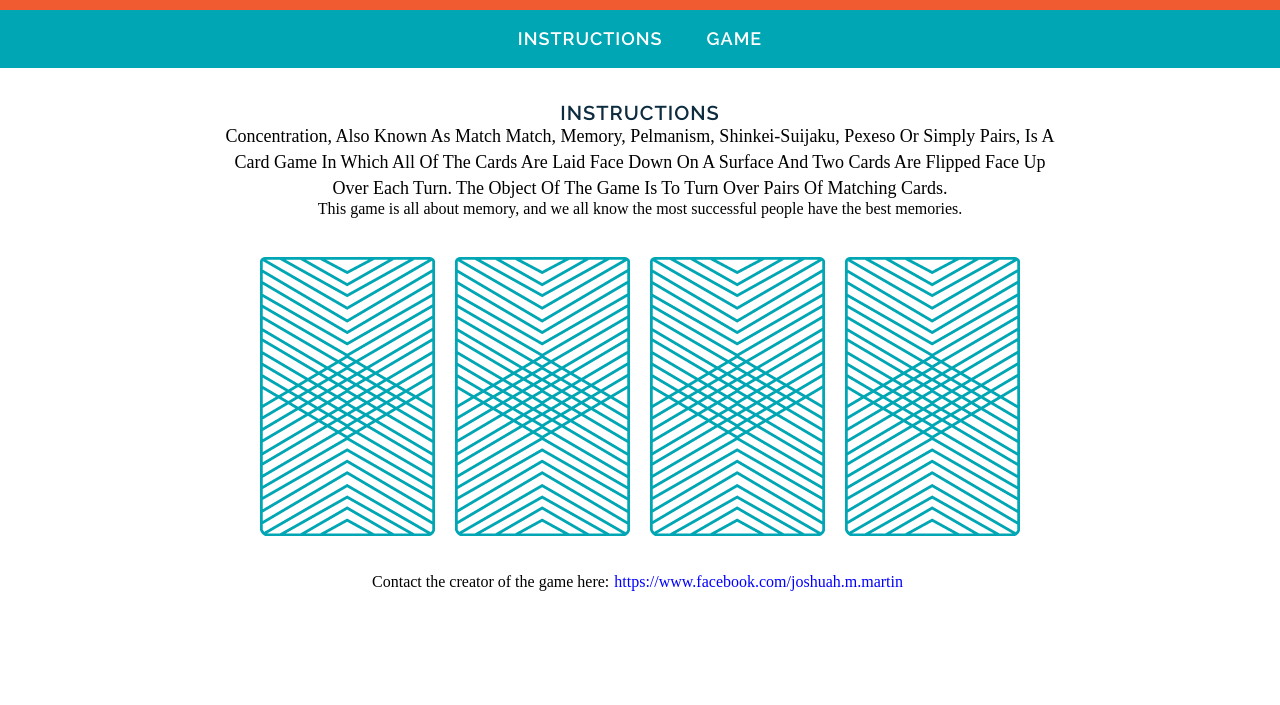
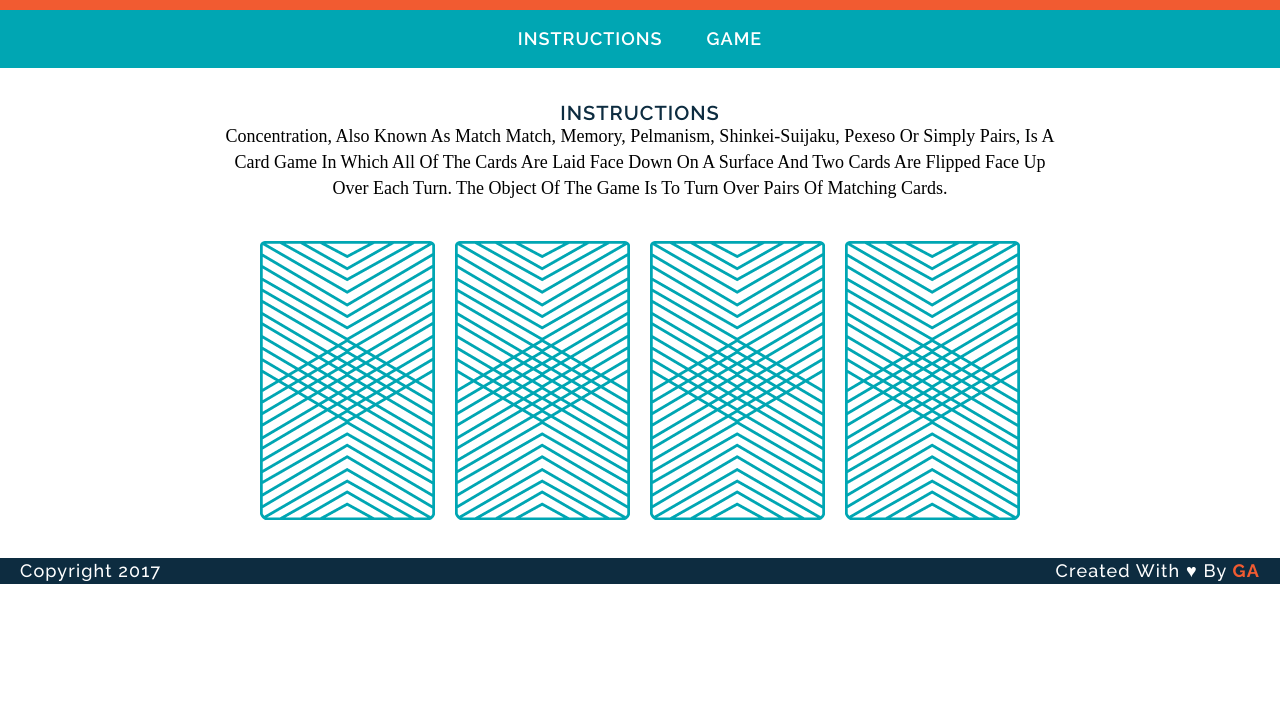
Before and after one commit to HajimeNoJosh/wdi-fundamentals-memorygame, a plain HTML site: page memory_game/index.html in a window 1280 px wide. Shown: the part 95-800 px from the top of the page. Drawn offline with Linux system fonts and the light colour scheme; a web font is replaced by a local one.

Commit message:
navigation

```diff
--- a/memory_game/css/reset.css
+++ b/memory_game/css/reset.css
@@ -1,84 +1,21 @@
-html,
-body,
-div,
-span,
-applet,
-object,
-iframe,
-h1,
-h2,
-h3,
-h4,
-h5,
-h6,
-p,
-blockquote,
-pre,
-a,
-abbr,
-acronym,
-address,
-big,
-cite,
-code,
-del,
-dfn,
-em,
-img,
-ins,
-kbd,
-q,
-s,
-samp,
-small,
-strike,
-strong,
-sub,
-sup,
-tt,
-var,
-b,
-u,
-i,
-center,
-dl,
-dt,
-dd,
-ol,
-ul,
-li,
-fieldset,
-form,
-label,
-legend,
-table,
-caption,
-tbody,
-tfoot,
-thead,
-tr,
-th,
-td,
-article,
-aside,
-canvas,
-details,
-embed,
-figure,
-figcaption,
-footer,
-header,
-hgroup,
-menu,
-nav,
-output,
-ruby,
-section,
-summary,
-time,
-mark,
-audio,
-video {
+/* http://meyerweb.com/eric/tools/css/reset/
+   v2.0 | 20110126
+   License: none (public domain)
+*/
+
+html, body, div, span, applet, object, iframe,
+h1, h2, h3, h4, h5, h6, p, blockquote, pre,
+a, abbr, acronym, address, big, cite, code,
+del, dfn, em, img, ins, kbd, q, s, samp,
+small, strike, strong, sub, sup, tt, var,
+b, u, i, center,
+dl, dt, dd, ol, ul, li,
+fieldset, form, label, legend,
+table, caption, tbody, tfoot, thead, tr, th, td,
+article, aside, canvas, details, embed,
+figure, figcaption, footer, header, hgroup,
+menu, nav, output, ruby, section, summary,
+time, mark, audio, video {
   margin: 0;
   padding: 0;
   border: 0;
@@ -87,38 +24,25 @@ video {
   vertical-align: baseline;
 }
 /* HTML5 display-role reset for older browsers */
-article,
-aside,
-details,
-figcaption,
-figure,
-footer,
-header,
-hgroup,
-menu,
-nav,
-section {
+article, aside, details, figcaption, figure,
+footer, header, hgroup, menu, nav, section {
   display: block;
 }
 body {
   line-height: 1;
 }
-ol,
-ul {
+ol, ul {
   list-style: none;
 }
-blockquote,
-q {
+blockquote, q {
   quotes: none;
 }
-blockquote:before,
-blockquote:after,
-q:before,
-q:after {
-  content: "";
+blockquote:before, blockquote:after,
+q:before, q:after {
+  content: '';
   content: none;
 }
 table {
   border-collapse: collapse;
   border-spacing: 0;
-}
+  }
--- a/memory_game/css/style.css
+++ b/memory_game/css/style.css
@@ -4,7 +4,7 @@ body {
 }
 h1 {
 	font-family: raleway;
-	color: #0d2c40;
+	/*color: #0d2c40;*/
 	letter-spacing: 1px;
 	font-weight: 400;
 	font-size: 45px;
@@ -15,6 +15,15 @@ header {
 	background-color: #F15B31;
 	color: #FFFFFF;
 	padding: 30px 20px;
+}
+footer {
+	text-transform: uppercase;
+	padding: 0 20px;
+	background-color: #0D2C40;
+	color: white;
+	font-size: 14px;
+	letter-spacing: .08em;
+	font-weight: 500;
 }
 h2 {
 	font-family: raleway;
@@ -38,6 +47,10 @@ nav {
 a {
 	margin: 0 20px;
 	color: white;
+	border-bottom: 2px solid transparent;
+}
+a:hover {
+border: solid white;
 }
 main {
 	width: 850px;
@@ -46,10 +59,7 @@ main {
 img {
 	margin: 40px 8px 0;
 }
-footer{
-	/*margin-bottom: 10px;*/
-	height: 40px;
-}
+
 .gameLinks {
 	font-family: raleway;
 /*	color: #f15b31;*/
@@ -64,3 +74,23 @@ footer{
 	margin: 5px;
 	text-decoration: none;
 }
+.copyright{
+	font-family: raleway;
+	float: left;
+}
+.message{
+ 	font-family: raleway;
+ 	float: right;
+}
+.clearfix:after {
+visibility: hidden;
+display: block;
+content: " ";
+clear: both;
+height: 0;
+font-size: 0;
+}
+.name {
+	color:#F15B31;
+	font-weight: 700;
+}
--- a/memory_game/index.html
+++ b/memory_game/index.html
@@ -19,7 +19,6 @@
 <main>
 	<h2>Instructions</h2>
 	<p>Concentration, also known as Match Match, Memory, Pelmanism, Shinkei-suijaku, Pexeso or simply Pairs, is a card game in which all of the cards are laid face down on a surface and two cards are flipped face up over each turn. The object of the game is to turn over pairs of matching cards.</p>
-	<h3>This game is all about memory, and we all know the most successful people have the best memories.</h3>
 	<div>
 		<img src="images/back.png" alt="Queen of Diamonds">
 		<img src="images/back.png" alt="Queen of Hearts">
@@ -27,7 +26,11 @@
 		<img src="images/back.png" alt="King of Hearts">
 	</div>
 </main>
-	<footer>Contact the creator of the game here:<a href ="https://www.facebook.com/joshuah.m.martin" class="contact">https://www.facebook.com/joshuah.m.martin</a></footer>
+	<footer class="clearfix">
+		<p class="copyright">Copyright 2017</p>
+		<p class="message">Created with &hearts; by <span class="name">GA</span></p>
+	</footer>
+
 </body>
 
 </html>
```
